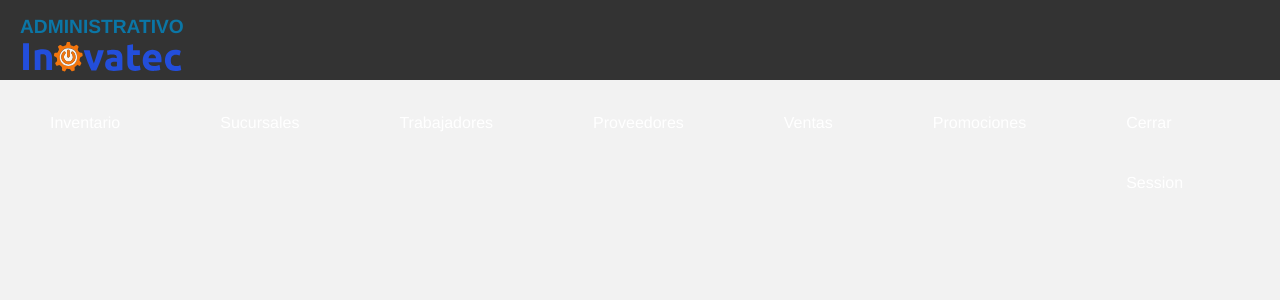
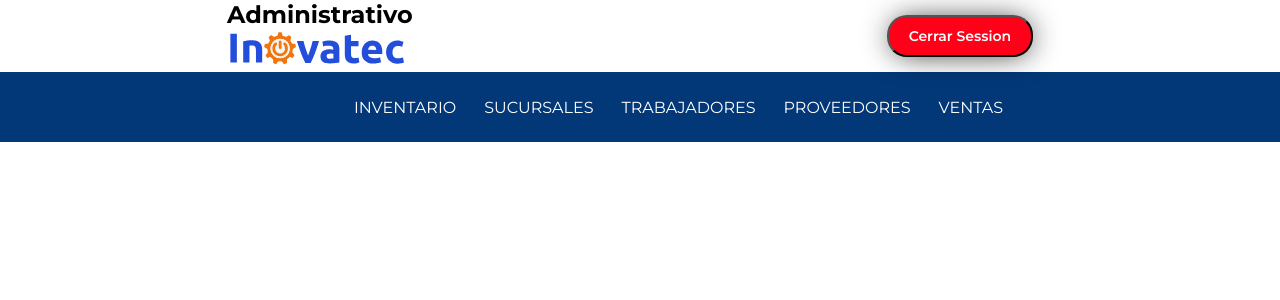
Before and after one commit to Equipo-de-desarrollo-Sistemas-V/Inovatec-2000, a PHP site: page /administrativo.html in a window 1280 px wide. Shown: the top 300 px of the page. Run offline with PHP 8.4, Linux system fonts and the light colour scheme.

Commit message:
Nuevo Menu Admin

```diff
--- a/administrativo.css
+++ b/administrativo.css
@@ -1,124 +1,158 @@
-body {
+@import url('https://fonts.googleapis.com/css2?family=Montserrat:ital,wght@0,100;0,200;0,300;0,400;0,500;0,600;0,700;0,800;0,900;1,100;1,200;1,300;1,400;1,500;1,600;1,700;1,800;1,900&display=swap');
+
+*{
 	margin: 0;
 	padding: 0;
-	font-family: Helvetica, Arial, sans-serif;
-	color: #666;
-	background: #f2f2f2;
-	font-size: 1em;
-	line-height: 1.5em;
+	box-sizing: border-box;
+	font-family: 'Montserrat', sans-serif;
+	text-decoration: none;
+}
+header{
+	width: 100%;
+	position: fixed;
+	top: 0;
+	left: 0;
+	background: #fff;
 }
 
-h1 {
-	font-size: 2.3em;
-	line-height: 1.3em;
-	margin: 15px 0;
-	text-align: center;
-	font-weight: 300;
+/*HEADER SUPERIOR*/
+
+.header_superior{
+	max-width: 2000px;
+	margin: auto;
+	display: flex;
+	align-items: center;
+	justify-content:space-around
+
+}
+.titulo{
+	font-size: 12px;
 }
 
-p {
-	margin: 0 0 1.5em 0;
+.logo{
+	width: 180px;
 }
 
-img {
-	max-width: 100%;
-	height: auto;
+.btn-cerrar-session{
+	text-decoration: none;
+	color: #ffffff;
+	margin: 0 20px 0 20px;
+	font-weight: 600;
+	background-color: #ff0019;
+	padding: 10px 20px;
+	border-radius: 20px;
+	font-size: 14px;
+	cursor: pointer;
+	box-shadow: 1px 1px 30px -5px #000000e2;
+	transition: 0.3s ease-in-out all;
 }
 
-#main-header {
-	background: #333;
-	color: white;
-	height: 80px;
-}
-	#main-header a {
-		color: white;
+.btn-cerrar-session:hover {
+	cursor: pointer;
+	background-color: #c00417;
+	color: #fff;
   }
 
-/*
- * Logo
- */
-#logo-header {
-	float: left;
-	padding: 15px 0 0 20px;
-	text-decoration: none;
-}
-	#logo-header:hover {
-		color: #0b76a6;
+  /*Barra Menu*/
+.container_menu{
+	width: 100%;
+	height: 70px;
+	background: #023877;
+	padding: 0px 20px;
+
   }
 
-	#logo-header .site-name {
-		display: block;
-		font-weight: 700;
-		font-size: 1.2em;
+.menu{
+	max-width: 600px;
+	margin: auto;
+	height: 100%;
+
 }
 
-	#logo-header .site-desc {
-		display: block;
-		font-weight: 300;
-		font-size: 0.8em;
-		color: #999;
+nav{
+	height: 100%;
 }
 
-
-/*
- * Navegación
- */
-nav {
-	float: right;
-}
-	nav ul {
-		margin: 0;
-		padding: 0;
-		list-style: none;
-		padding-right: 20px;
+nav > ul{
+	height: 100%;
+	display: flex;
 }
 
-		nav ul li {
-			display: inline-block;
-			line-height: 60px;
+nav  ul  li{
+	height: 100%;
+	list-style: none;
+	position: relative;
 }
 
-			nav ul li a {
-				display: block;
-				padding: 0 10px;
-				text-decoration: none;
+nav > ul > li > a{
+	width: 100%;
+	height: 100%;
+	display: flex;
+	align-items: center;
+	padding: 14px;
+	text-transform: uppercase;
+	font-size: 16px;
+	transition: all 300ms ease;
+	color: #fff;
 }
 
-				nav ul li a:hover {
-					background: #0b76a6;
+nav > ul > li > a:hover{
+	transform: scale(1.1);
+	background: #2773cb;
+	box-shadow: 0px 0px 10px 0px rgba(0,0,0,0.5);
 }
 
-                .menu-horizontal{
-                    list-style: none;
+/*SUBMENU*/
+
+nav ul li ul{
+	width: 250px;
 	display: flex;
-                }
-                .menu-horizontal > li > a{
-                    display: block;
-                    padding: 10px 50px;
-                    color: white;
-                    text-decoration: none;
-                }
-                .menu-horizontal > li:hover{
-                    background-color: #2561D9;
-                }
-                .menu-vertical{
+	flex-direction: column;
+	background: #fff;
 	position: absolute;
-                    display: none;
-                    list-style: none;
-                    width: 195px;
-                    background-color: rgba(0, 0, 0, .5);
-                }
-                .menu-horizontal li:hover .menu-vertical{
-                    display: block;
-
-                }
-                .menu-vertical li:hover{
-                    background-color: black;
+	top: 100px;
+	left: -5px;
+	padding: 14px 0px;
+	visibility: hidden;
+	opacity: 0;
+	box-shadow: 0px 0px 10px 0px rgba(0,0,0,0.5);
+	z-index: 10;
+	transition: all 300ms ease;
 }
 
-                .menu-vertical li a{
+nav ul li:hover ul{
+	visibility: visible;
+	opacity: 1;
+	top: 70px;
+}
+
+nav ul li ul::before{
+	content: '';
+	width: 0;
+	height: 0;
+	border-left:12px solid transparent ;
+	border-right: 12px solid transparent;
+	border-bottom: 12px solid white;
+	position: absolute;
+	top: -12px;
+	left: 12px;
+}
+
+nav ul li ul li a{
 	display: block;
-                    color: white;
-                    text-decoration: none;
-                    padding: 0px 30px 0px 30px;
+	color: #0099e9;
+	padding: 6px;
+	padding-left: 14px;
+	margin-top: 15px;
+	font-size: 14px;
+	text-transform: uppercase;
+	transition: all 300ms ease;
 }
+
+nav ul li ul li a:hover{
+	background: #0099e9;
+	color: #fff;
+	transform: scale(1.1);
+	padding-left: 30px;
+	font-size: 14px;
+}
--- a/administrativo.html
+++ b/administrativo.html
@@ -1,75 +1,81 @@
 <!DOCTYPE html>
-<html lang="es">
+<html lang="en">
 <head>
-	<meta charset="utf-8">
-	<title>Inovatec Admin</title>
-
+	<meta charset="UTF-8">
+	<meta http-equiv="X-UA-Compatible" content="IE=edge">
+	<meta name="viewport" content="width=device-width, initial-scale=1.0">
+	<title>Menu Administrativo</title>
 	<link rel="stylesheet" href="administrativo.css">
 </head>
+<body>
+	<header>
+		<div class="header_superior">
+			<div class="titulo">
+				<h1>Administrativo</h1>
+				<div class="logo">
+					<img src="assets-administrativo/Nombre.svg" alt="">
+				</div>
+			</div>
 
-<body>
+			<div class="btn-header">
+				<button class="btn-cerrar-session" type="button">Cerrar Session</button>
+			</div>
+		</div>
 
-	<header id="main-header">
+		<div class="container_menu">
 
-		<a id="logo-header" href="#">
-			<span class="site-name">ADMINISTRATIVO</span>
-			<img src="assets-administrativo/Nombre.svg" alt="">
-		</a> <!-- / #logo-header -->
+			<div class="menu">
+				<nav>
+					<ul>
 
-		<nav>
-			<ul class="menu-horizontal">
-				<li>
-					<a href="#"><span></span> Inventario</a>
-					<ul class="menu-vertical">
-						<li><a href="#">Nuevo producto</a></li>
-						<li><a href="#">Lista producto</a></li>
-					</ul>
-				</li>
-				<li>
-					<a href="#">Sucursales</a>
-					<ul class="menu-vertical">
-						<li><a href="#">Nueva sucursal</a></li>
-						<li><a href="#">Lista sucursas</a></li>
-					</ul>
-				</li>
-				<li>
-					<a href="#">Trabajadores</a>
-					<ul class="menu-vertical">
-						<li><a href="#">Nuevo trabajador</a></li>
-						<li><a href="#">Lista trabajador</a></li>
-					</ul>
-				</li>
-				<li>
-					<a href="#">Proveedores</a>
-					<ul class="menu-vertical">
-						<li><a href="#">Nuevo proveedor</a></li>
-						<li><a href="#">Lista Proveedores</a></li>
-					</ul>
-				</li>
-				<li>
-					<a href="#">Ventas</a>
-					<ul class="menu-vertical">
-						<li><a href="#">Nueva venta</a></li>
-						<li><a href="#">Lista Ventas</a></li>
+						<li><a href="#">Inventario</a>
+							<ul>
+								<li><a href="#">Nuevo Producto</a></li>
+								<li><a href="#">Eliminar Producto</a></li>
+								<li><a href="#">Consultar</a></li>
 							</ul>
 						</li>
 
-				<li>
-					<a href="#">Promociones</a>
-					<ul class="menu-vertical">
-						<li><a href="#">Nueva promocion</a></li>
-						<li><a href="#">Lista promociones</a></li>
+						<li><a href="#">Sucursales</a>
+							<ul>
+								<li><a href="#">Nueva Sucursal</a></li>
+								<li><a href="#">Eliminar Sucursal</a></li>
+								<li><a href="#">Consultar</a></li>
+							</ul>
+
+						</li>
+
+						<li><a href="#">Trabajadores</a>
+							<ul>
+								<li><a href="#">Nuevo Trabajador</a></li>
+								<li><a href="#">Eliminar Trabajador</a></li>
+								<li><a href="#">Consultar</a></li>
 							</ul>
 						</li>
 
-				<li>
-					<a href="#">Cerrar Session</a>
+						<li><a href="#">Proveedores</a>
+							<ul>
+								<li><a href="#">Nuevo Proveedor</a></li>
+								<li><a href="#">Eliminar Proveedor</a></li>
+								<li><a href="#">Consultar</a></li>
+							</ul>
+						</li>
+
+						<li><a href="#">Ventas</a>
+							<ul>
+								<li><a href="#">Nueva Venta</a></li>
+								<li><a href="#">Eliminar Venta</a></li>
+								<li><a href="#">Consultar</a></li>
+							</ul>
 						</li>
 
 					</ul>
 				</nav>
+			</div>
 
+		</div>
 
-	</header><!-- / #main-header -->
+	</header>
+
 </body>
 </html>
```
Lines whose indentation alone changed are shown as unchanged.
